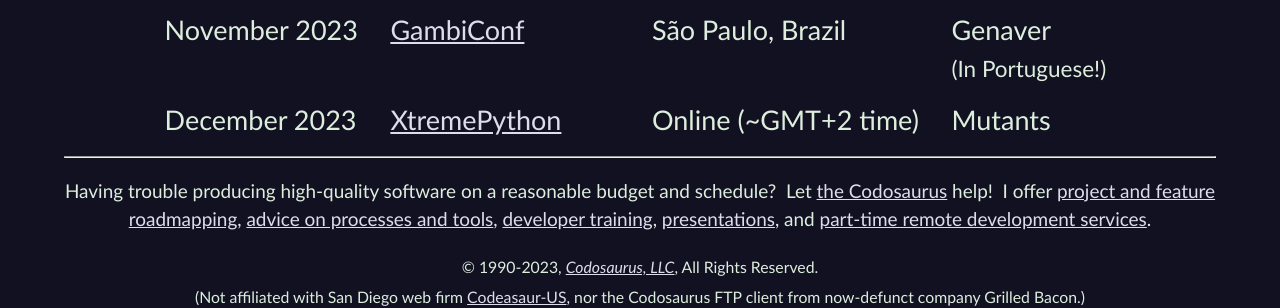
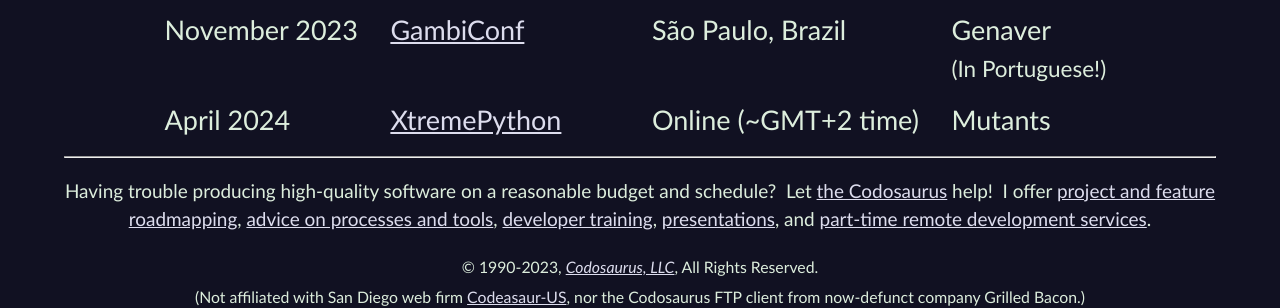
Before and after one commit to CodosaurusLLC/CodosaurusLLC.github.io, a Jekyll site: the page built from speaking/upcoming.md, in a window 1280 px wide. Shown: the part 337-645 px from the top of the page. Built offline with Jekyll 4.4.1, drawn with Linux system fonts in a browser that asks for light colours.

Commit message:
update XtremePython

```diff
--- a/speaking/upcoming.md
+++ b/speaking/upcoming.md
@@ -12,5 +12,5 @@
 |November&nbsp;2023||[Oπe\n (Open) Conf](https://www.open-conf.gr/){:rel="nofollow" target="_new"}||Athens, Greece||Genetic Algos|
 |November&nbsp;2023||[Build Stuff](https://www.buildstuff.events/){:rel="nofollow" target="_new"}||Vilnius, Lithuania||Mutants|
 |November&nbsp;2023||[GambiConf](https://gambiconf.dev/){:rel="nofollow" target="_new"}||São Paulo, Brazil||Genaver<br><small>(In Portuguese!)</small>|
-|December&nbsp;2023||[XtremePython](https://xtremepython.dev/){:rel="nofollow" target="_new"}||Online (~GMT+2 time)||Mutants|
+|April&nbsp;2024||[XtremePython](https://xtremepython.dev/){:rel="nofollow" target="_new"}||Online (~GMT+2 time)||Mutants|
 {:class="upcoming-engagements speaking"}
```
